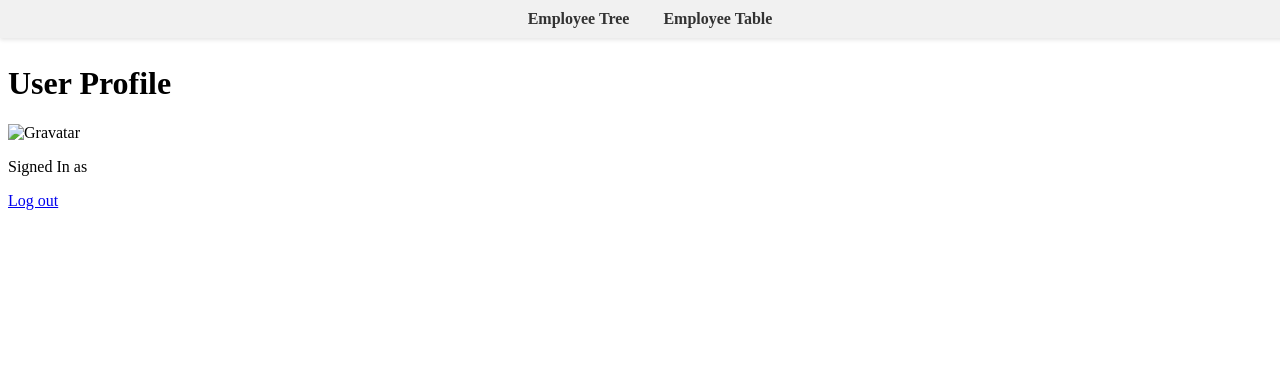
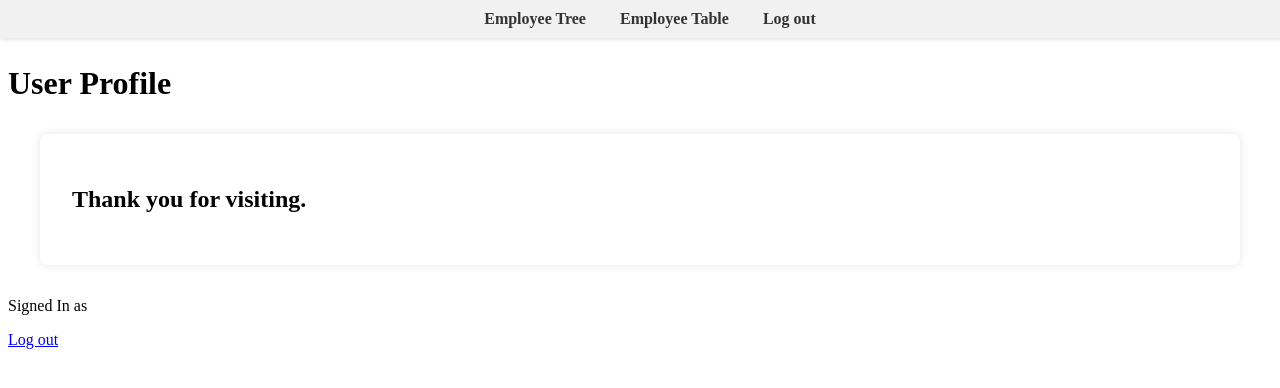
Before and after one commit to ItumelengMathosa/FlaskSQL, a Flask app: template templates/greet.html in a window 1280 px wide. Shown: the top 388 px of the page. Run offline with Flask 3, Linux system fonts and the light colour scheme; the template is opened without the code that fills it, so the values that code supplies are empty; some libraries are stand-ins or nearby versions.

Commit message:
modified:   templates/EmployeeTable.html 	modified:   templates/EmployeeTree.html 	modified:   templates/greet.html

```diff
--- a/templates/EmployeeTable.html
+++ b/templates/EmployeeTable.html
@@ -6,6 +6,9 @@
     <title>Searchable HTML Table</title>
 
     <style>
+        div{
+            margin-top: 25px;
+        }
         nav a{
             margin: 0 15px;
             text-decoration: none;
@@ -54,6 +57,7 @@
     <header>
         <nav>
             <a href="EmployeeTree">Employee Tree</a>
+            <a href="/logout">Log out</a>
         </nav>
         </nav>
     </header>
--- a/templates/EmployeeTree.html
+++ b/templates/EmployeeTree.html
@@ -36,6 +36,7 @@
     <header>
         <nav>
             <a href="/EmployeeTable">Employee Table</a>
+            <a href="/logout">Log out</a>
         </nav>
         </nav>
     </header>
--- a/templates/greet.html
+++ b/templates/greet.html
@@ -25,18 +25,31 @@
             left: 0;
             z-index: 1000;
         }
+
+        section {
+            margin: 2em;
+            padding: 2em;
+            background-color: white;
+            border-radius: 8px;
+            box-shadow: 0 0 10px rgba(0, 0, 0, 0.1);
+        }
     </style>
 <body>
     <header>
         <nav>
             <a href="EmployeeTree">Employee Tree</a>
             <a href="/EmployeeTable">Employee Table</a>
+            <a href="/logout">Log out</a>
         </nav>
     </header><br><br>
 
     <div>
         <h1>User Profile</h1>
-        <img src="{{ gravatar_url }}" alt="Gravatar">
+        <section>
+            <h2>Thank you for visiting.</h2>
+
+        </section>
+
         <p>Signed In as {{ name }}</p>
 
         <a href="/logout">Log out</a>
```
